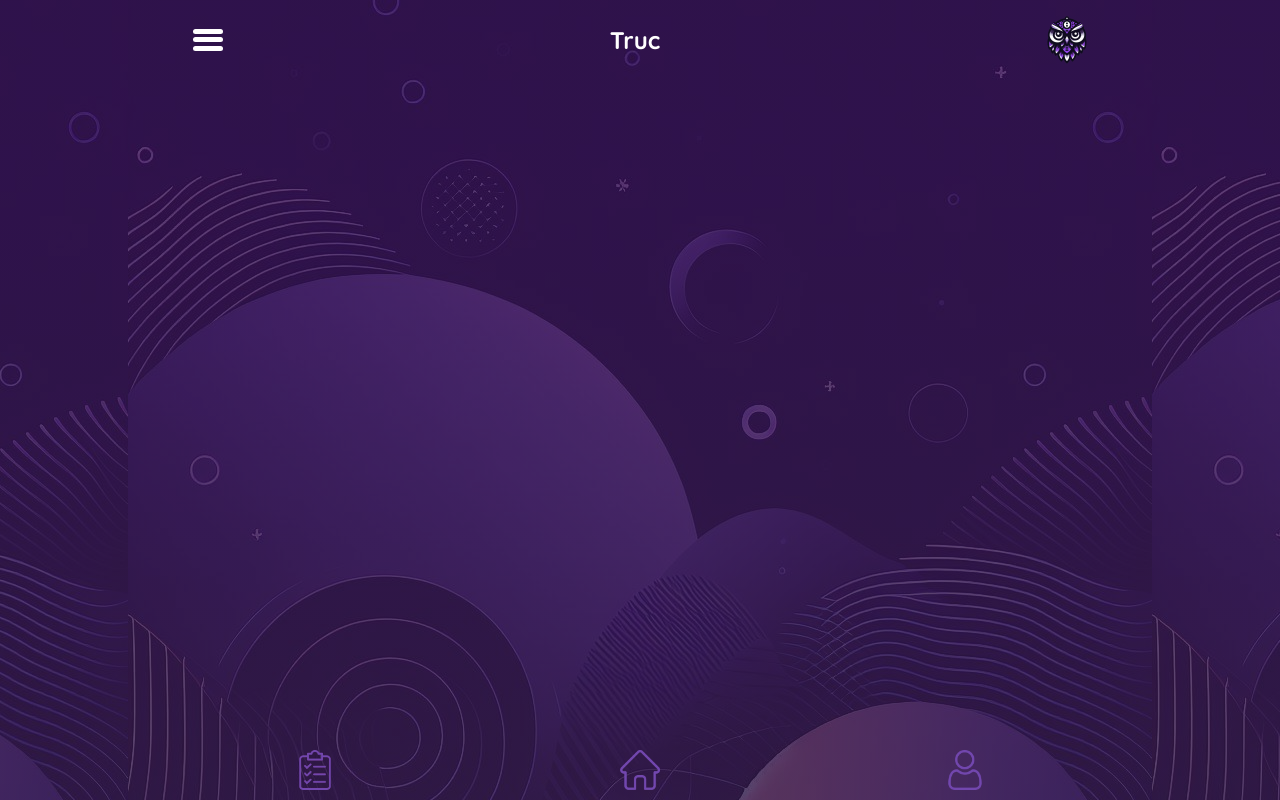
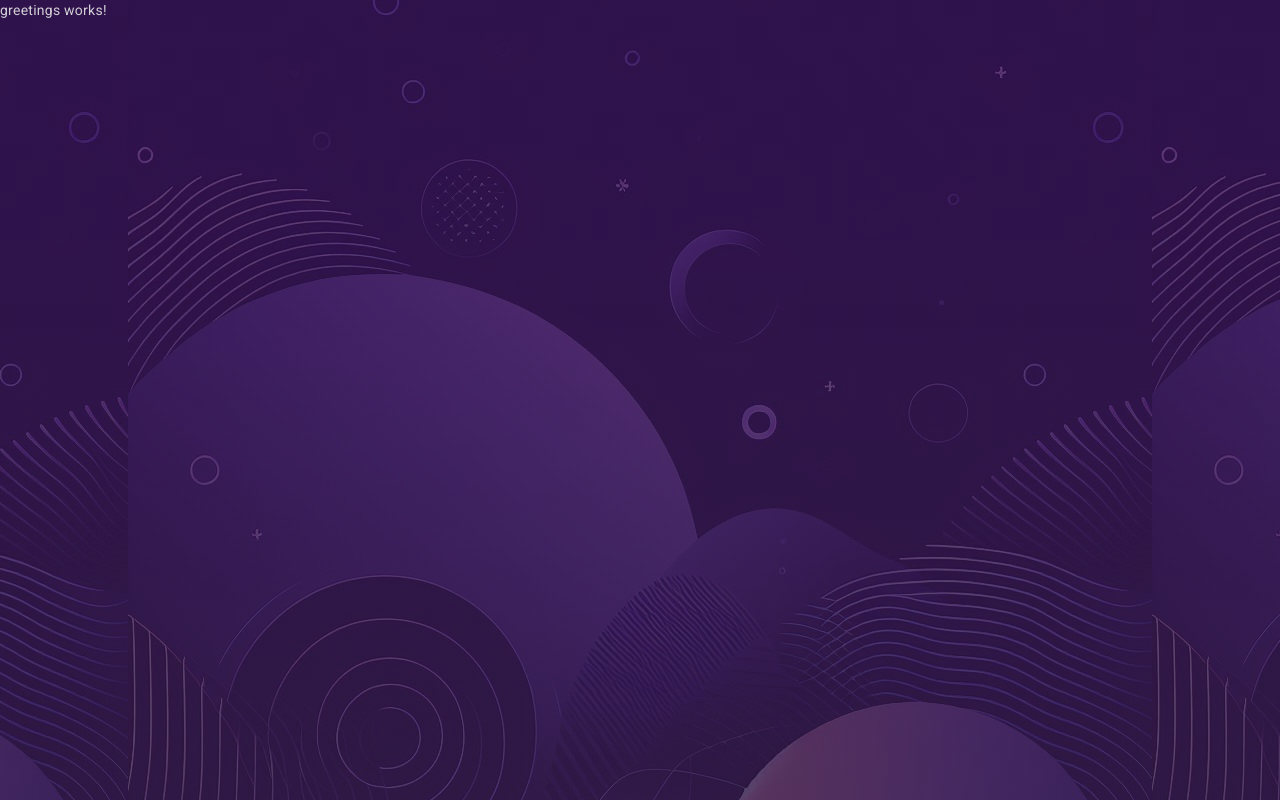
Before and after one commit to ThomasGorisseGit/TodoList, an Angular app in the folder frontend/todolist-app/: page / in a window 1280 px wide. Built offline with nearby package versions, Linux system fonts and the light colour scheme.

Commit message:
:exclamation: routing for greeting component

```diff
--- a/frontend/todolist-app/src/app/app-routing.module.ts
+++ b/frontend/todolist-app/src/app/app-routing.module.ts
@@ -2,11 +2,13 @@ import { NgModule, inject } from '@angular/core';
 import { Router, RouterModule, Routes } from '@angular/router';
 import { LoginComponent } from './component/login/login.component';
 import { SignInComponent } from './component/sign-in/sign-in.component';
+import { GreetingsComponent } from './component/greetings/greetings.component';
 
 
 const routes: Routes = [
   { path: 'login',component: LoginComponent },
-  {path: 'sign-in',component : SignInComponent}
+  {path: 'sign-in',component : SignInComponent},
+  { path: '',component: GreetingsComponent, pathMatch: 'full' }
 ];
 
 @NgModule({
--- a/frontend/todolist-app/src/app/app.component.ts
+++ b/frontend/todolist-app/src/app/app.component.ts
@@ -9,17 +9,17 @@ export class AppComponent implements OnInit{
 
   authRoutes:string[]= [
     "/login",
-    "/sign-in"
+    "/sign-in",
+    "/"
   ]
 
   currentRoute:string;
   title = 'todolist-app';
 
-  constructor(private router: ActivatedRoute){
+  constructor(){
     this.currentRoute = window.location.pathname;
   }
   ngOnInit(): void {
-    console.log(this.router.url);
 
   }
 }
```
